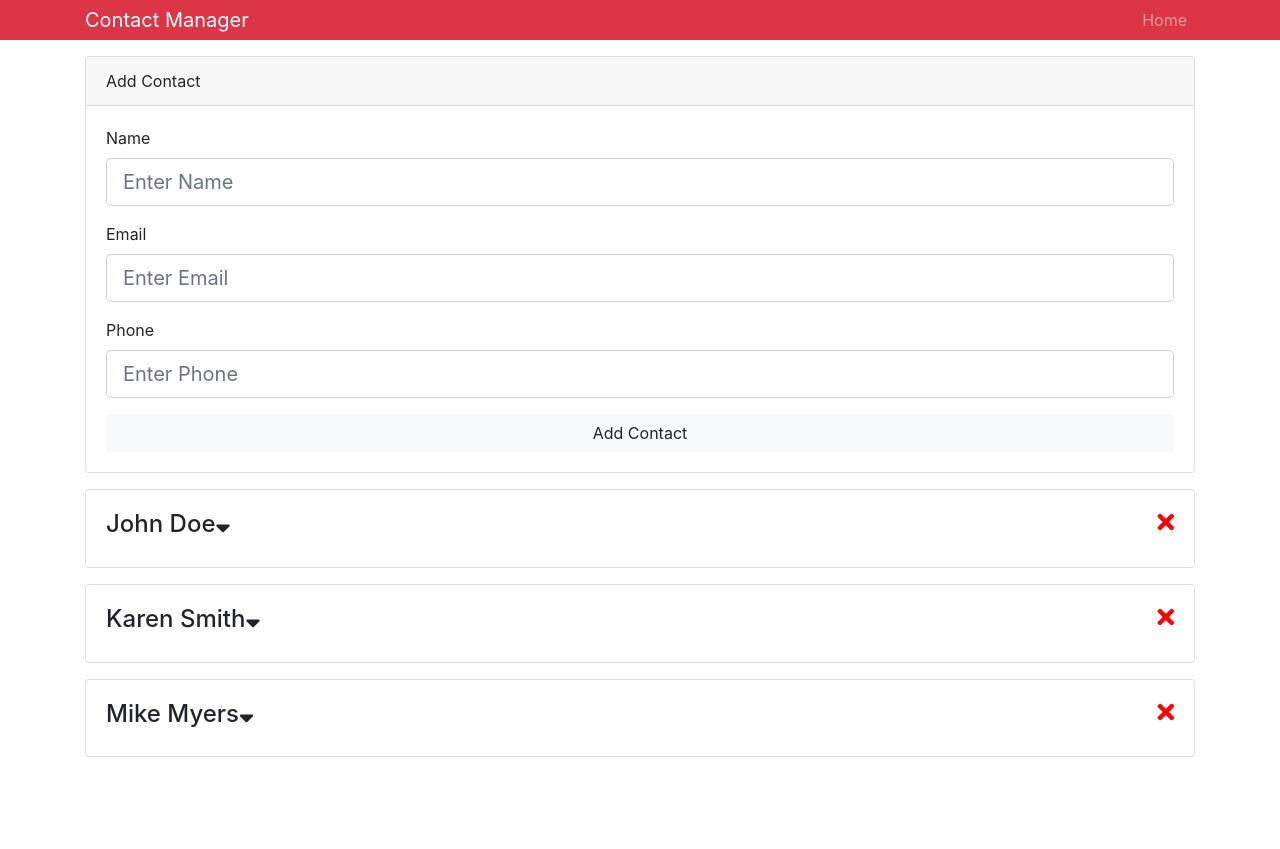
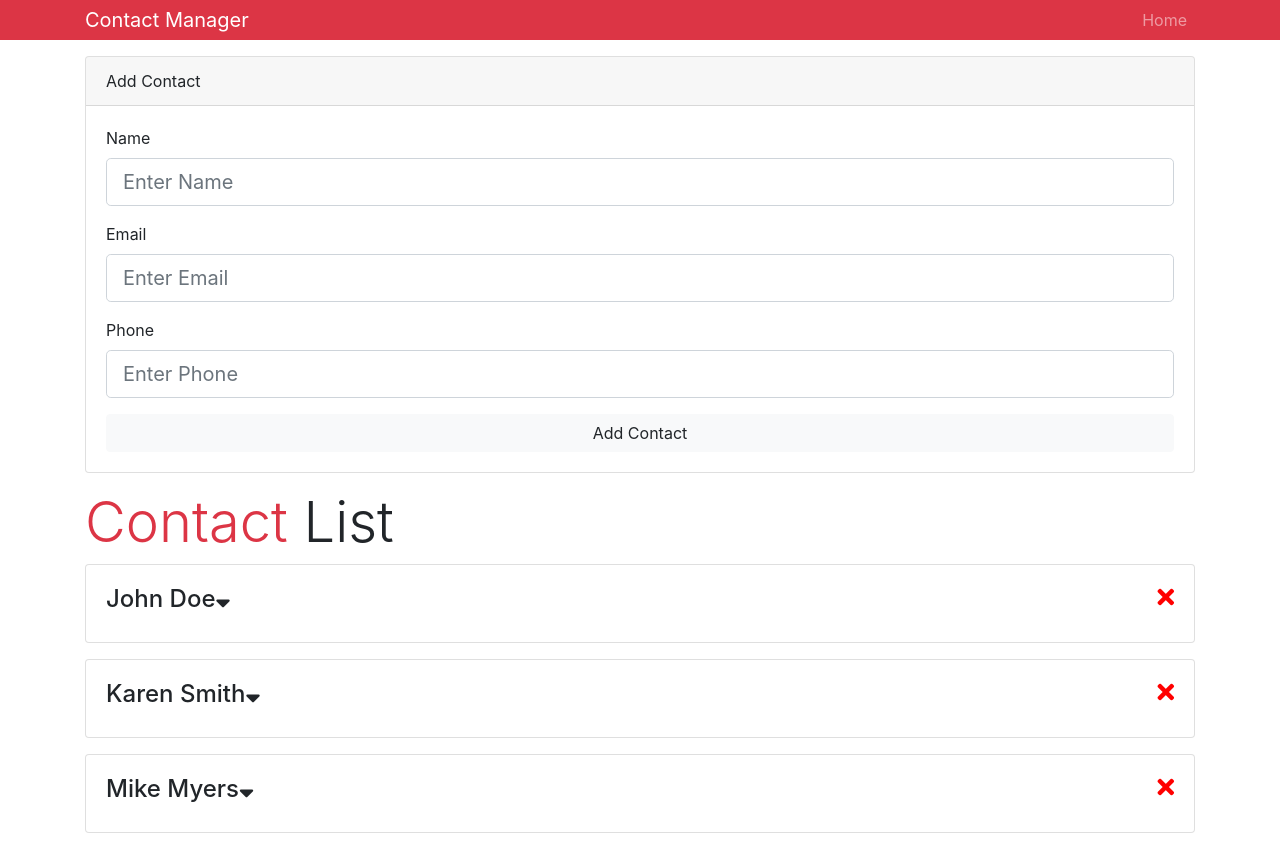
Before and after one commit to T-Wesst/React_Front_Back, a React (Create React App) app in the folder projects/contactmanager/: page / in a window 1280 px wide. Before the commit the page ends 800 px from the top, so only its background shows below. Built offline with nearby package versions, Linux system fonts and the light colour scheme.

Commit message:
add heading

```diff
--- a/projects/contactmanager/src/components/contacts/Contacts.js
+++ b/projects/contactmanager/src/components/contacts/Contacts.js
@@ -10,6 +10,9 @@
           return (
             // React.fragment removes unneeded element
             <React.Fragment>
+              <h1 className="display-4 mb-2">
+                <span className="text-danger">Contact</span> List
+              </h1>
               {contacts.map(contact => (
                 <Contact key={contact.id} contact={contact} />
               ))}
```
